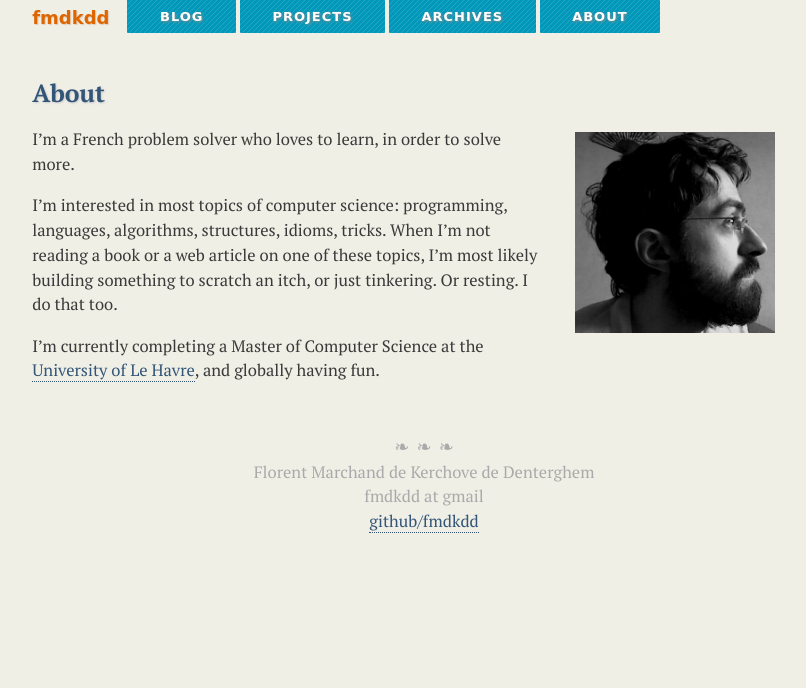
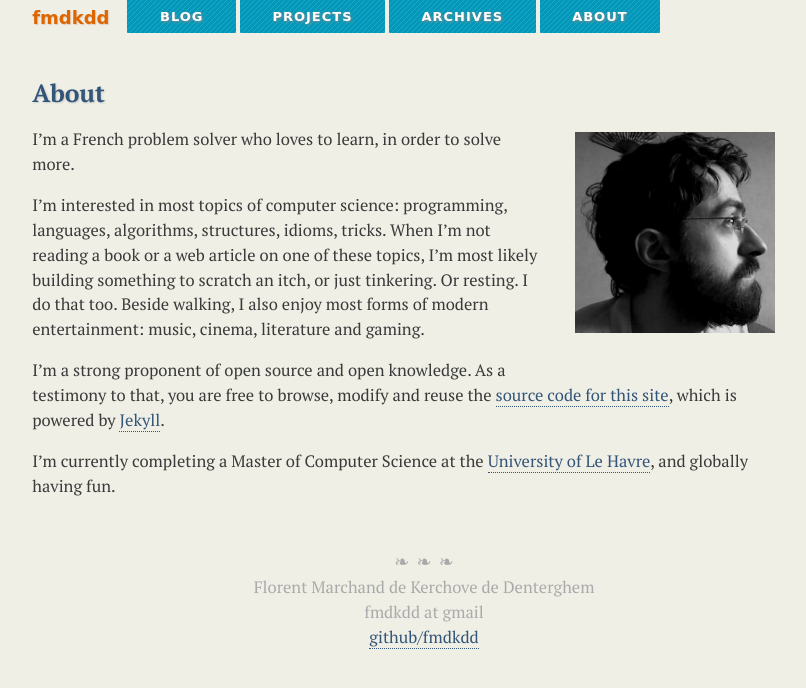
Before and after one commit to fmdkdd/fmdkdd.github.com, a Jekyll site: the page built from about.md, in a window 1280 px wide. Shown: the top 688 px of the page, without its empty margins (216-1022 px from the left). Built offline with Jekyll 4.4.1, drawn with Linux system fonts in a browser that asks for light colours; Markdown is read by kramdown in place of the engine named in the settings.

Commit message:
Complete about page.

```diff
--- a/about.md
+++ b/about.md
@@ -14,9 +14,16 @@ I'm interested in most topics of computer science: programming,
 languages, algorithms, structures, idioms, tricks.  When I'm not
 reading a book or a web article on one of these topics, I'm most
 likely building something to scratch an itch, or just tinkering.  Or
-resting.  I do that too.
+resting.  I do that too.  Beside walking, I also enjoy most forms of
+modern entertainment: music, cinema, literature and gaming.
+
+I'm a strong proponent of open source and open knowledge.  As a
+testimony to that, you are free to browse, modify and reuse the
+[source code for this site][source], which is powered by [Jekyll][].
 
 I'm currently completing a Master of Computer Science at the
 [University of Le Havre][ulh], and globally having fun.
 
 [ulh]: http://www.univ-lehavre.fr/
+[source]: http://www.github.com/fmdkdd/fmdkdd.github.com
+[Jekyll]: http://jekyllrb.com/
```
